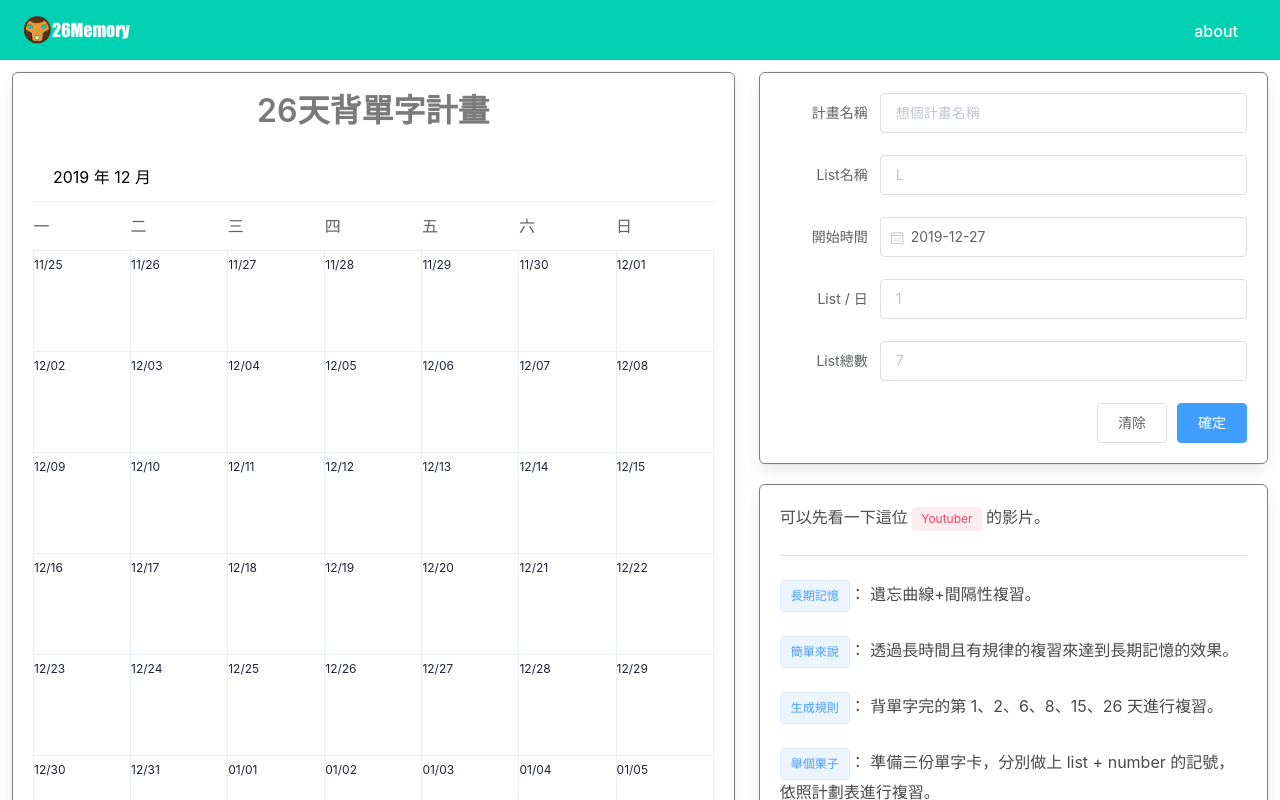
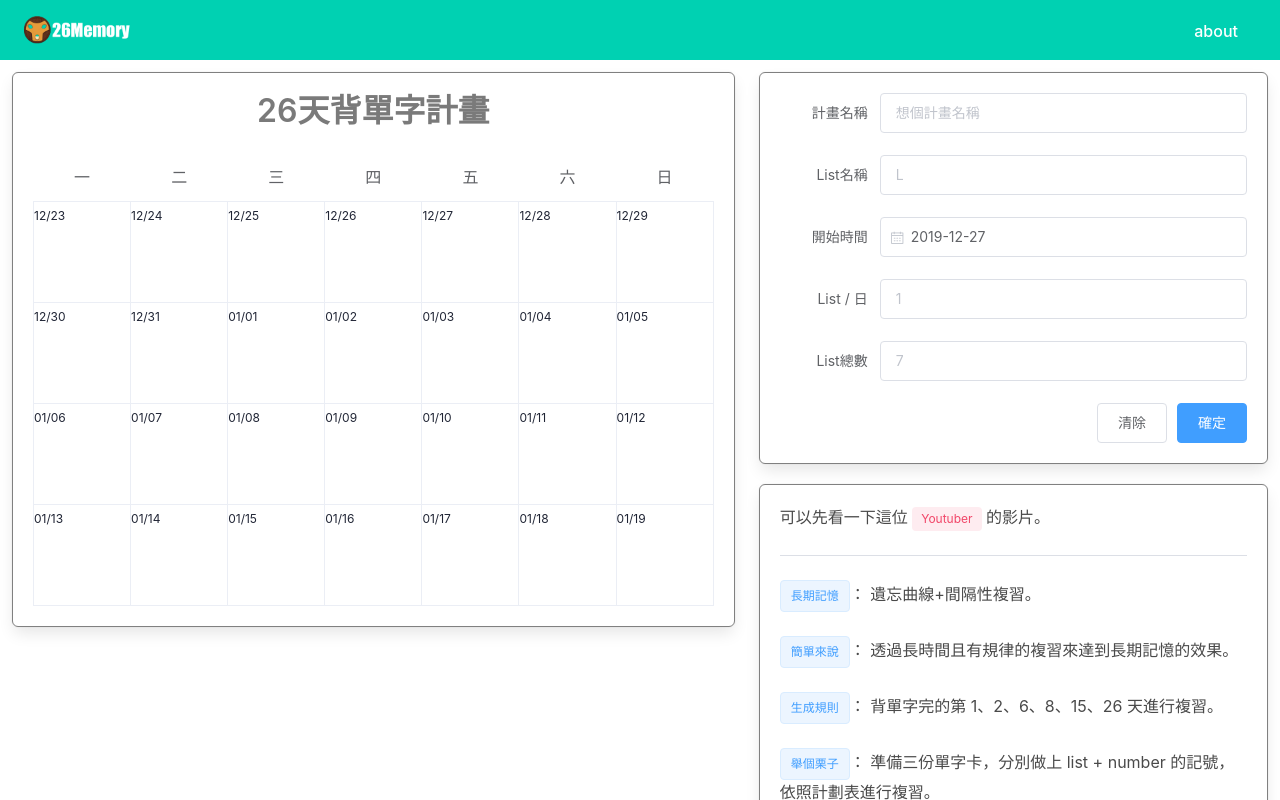
Before and after one commit to milletbard/26Memory, a Vue app: page /#/ in a window 1280 px wide. Shown: the top 800 px of the page. Built offline with nearby package versions, Linux system fonts and the light colour scheme.

Commit message:
add | calendar function logic

```diff
--- a/src/components/App.vue
+++ b/src/components/App.vue
@@ -11,14 +11,12 @@
 </template>
 
 <script>
-import Calendar from "@/components/calendar";
 import CalendarNavbar from "@/components/navbar";
 import CalendarFooter from "@/components/footer";
 
 export default {
   name: "app",
   components: {
-    Calendar,
     CalendarNavbar,
     CalendarFooter
   }
--- a/src/components/calendar/Calendar.vue
+++ b/src/components/calendar/Calendar.vue
@@ -4,7 +4,13 @@
       class="has-text-grey title is-3 has-text-centered"
     >{{calendarForm.planName | planNameFormat}}</h1>
 
-    <el-calendar :value="calendarForm.date" id="calendar" :range="dateRange">
+    <el-calendar
+      v-for="item in dateRange"
+      :value="calendarForm.date"
+      id="calendar"
+      :key="item.id"
+      :range="item"
+    >
       <template slot="dateCell" slot-scope="{date, data}">
         <div class="calendar-day">{{ data.day.split('-').slice(1).join('/') }}</div>
         <br />
@@ -30,14 +36,17 @@ export default {
   name: "app-calendar",
   data: () => ({
     calendarData: [],
+
     dateRange: [
+      [
         moment()
           .day(1)
           .format("YYYY-MM-DD"),
         moment()
-        .add(1, "month")
+          .add(3, "weeks")
           .day(7)
           .format("YYYY-MM-DD")
+      ]
     ]
   }),
   watch: {
@@ -117,21 +126,32 @@ export default {
     },
     getDateRange() {
       const { calendarData } = this;
+      const format = "YYYY-MM-DD";
 
       let allDate = map(calendarData, item =>
         moment(`${item.year}-${item.months}-${item.days}`)
       );
 
-      let minDate = moment
-        .min(...allDate)
-        .isoWeekday(1)
+      let currentDate = moment.min(...allDate).format(format);
+      let maxDate = moment.max(...allDate).format(format);
 
-        .format("YYYY-MM-DD");
-      let maxDate = moment
-        .max(...allDate)
-        .isoWeekday(7)
-        .format("YYYY-MM-DD");
-      this.dateRange = [minDate, maxDate];
+      let newDateRange = [];
+      while (currentDate <= maxDate) {
+        newDateRange = [
+          ...newDateRange,
+          [
+            moment(currentDate).format(format),
+            moment(currentDate)
+              .add(27, "day")
+              .format(format)
+          ]
+        ];
+        currentDate = moment(currentDate)
+          .add(28, "day")
+          .format(format);
+      }
+
+      this.dateRange = newDateRange;
     }
   }
 };
@@ -151,8 +171,18 @@ export default {
 }
 
 #calendar {
+  .el-calendar__header {
+    display: none;
+  }
   .el-calendar__body {
     padding: 0px;
+    .el-calendar-table {
+      thead {
+        th {
+          text-align: center;
+        }
+      }
+    }
     .el-calendar-table .el-calendar-day {
       padding: 0px;
     }
```
Also changed, not shown: .eslintrc.js. Lines whose indentation alone changed are shown as unchanged.
